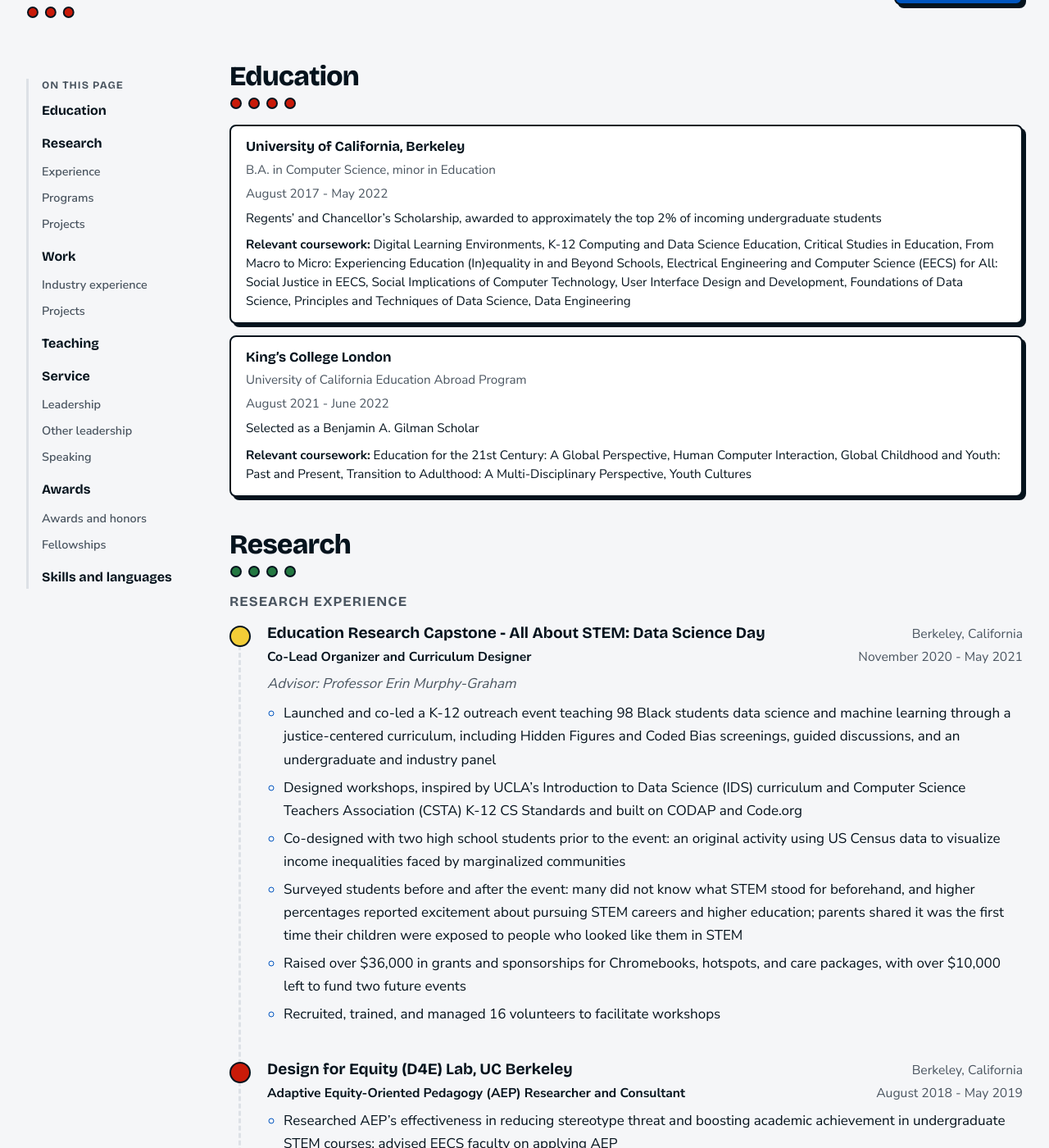
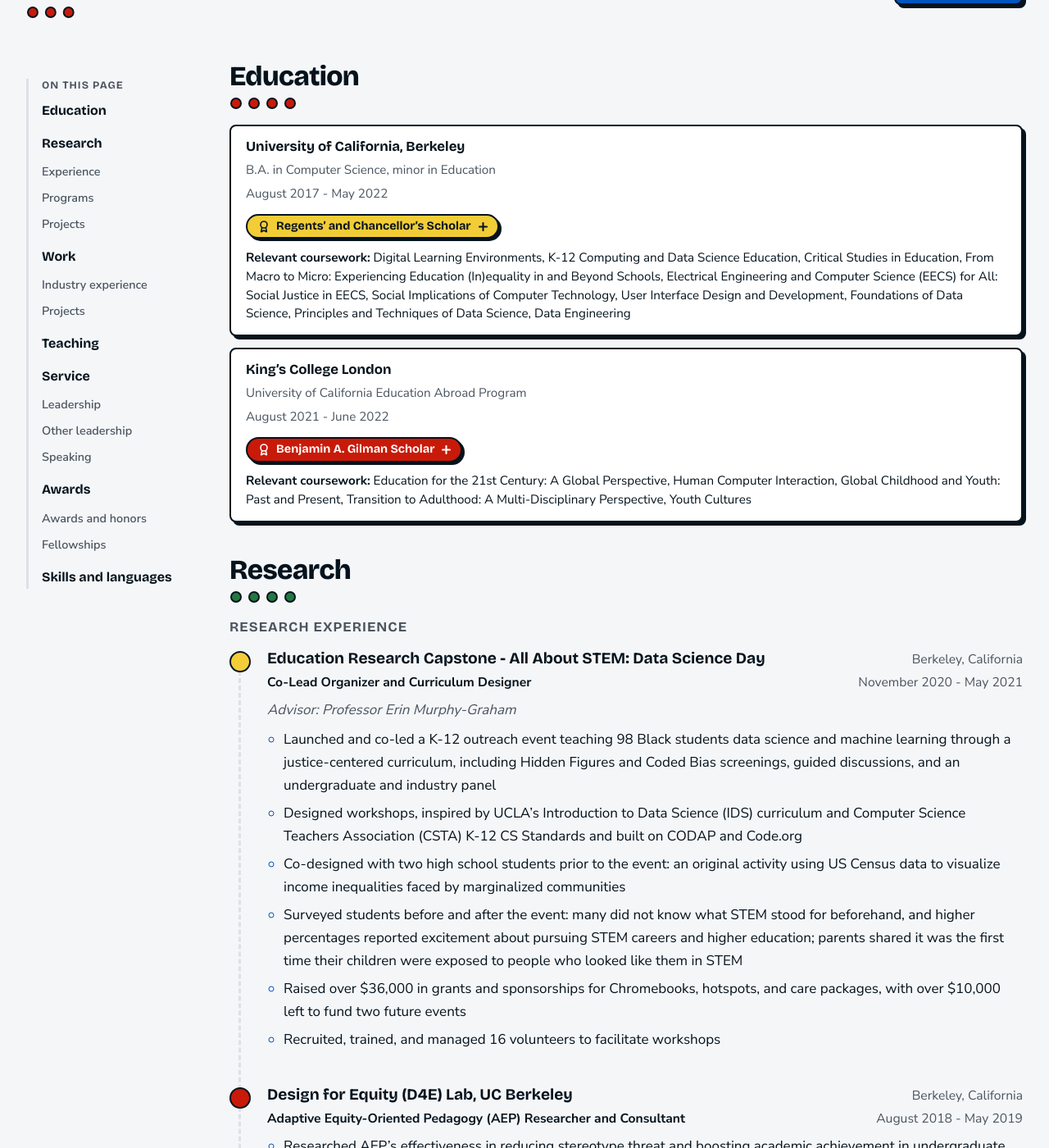
Before and after one commit to sarah-adebabay/sarah-adebabay.github.io, a Jekyll site: the page built from _pages/cv.md, in a window 1280 px wide and 1400 px high, scrolled down 256 px. Shown: the whole window at 82% size. Built offline with Jekyll 4.4.1, drawn with Linux system fonts in a browser that asks for light colours.

Commit message:
Show each school's scholarship as a pill that opens to describe the award
Co-Authored-By: Claude Opus 5.5 <noreply@anthropic.com>

```diff
--- /dev/null
+++ b/_includes/brick/scholarship.html
@@ -0,0 +1,5 @@
+{% comment %}A school's scholarship as a pill. Tapping it opens the pill to show what the award is.{% endcomment %}
+{% if include.s %}<details class="sch">
+  <summary><svg class="sch-ic" viewBox="0 0 24 24" aria-hidden="true"><circle cx="12" cy="9" r="6" fill="none" stroke="currentColor" stroke-width="2.4"/><path d="M8.5 14 7 22l5-2.6L17 22l-1.5-8" fill="none" stroke="currentColor" stroke-width="2.4" stroke-linejoin="round"/></svg><span>{{ include.s.name }}</span><svg class="sch-plus" viewBox="0 0 12 12" aria-hidden="true"><path d="M6 1v10M1 6h10" stroke="currentColor" stroke-width="2.2" stroke-linecap="round"/></svg></summary>
+  <p>{{ include.s.about }}</p>
+</details>{% endif %}
--- a/_layouts/brick-home.html
+++ b/_layouts/brick-home.html
@@ -116,7 +116,7 @@
       </ul>
       <h3 class="sub">Education</h3>
       <ul class="plain">
-        {% for e in h.education %}<li class="edu"><strong>{{ e.school }}</strong><small>{{ e.degree }}</small><small>{{ e.dates }}</small>{% for n in e.notes %}<small>{{ n }}</small>{% endfor %}</li>
+        {% for e in h.education %}<li class="edu"><strong>{{ e.school }}</strong><small>{{ e.degree }}</small><small>{{ e.dates }}</small>{% include brick/scholarship.html s=e.scholarship %}</li>
         {% endfor %}
       </ul>
       {% include brick/see-more.html anchor="education" count=h.education.size noun="schools" %}
--- a/_pages/cv.md
+++ b/_pages/cv.md
@@ -29,7 +29,7 @@ redirect_from:
 <section class="record" id="education">
   <h2>Education</h2>
   <ul class="plain">
-    {% for e in site.data.home.education %}<li class="edu"><strong>{{ e.school }}</strong><small>{{ e.degree }}</small><small>{{ e.dates }}</small>{% for n in e.notes %}<p class="li-about">{{ n }}</p>{% endfor %}
+    {% for e in site.data.home.education %}<li class="edu"><strong>{{ e.school }}</strong><small>{{ e.degree }}</small><small>{{ e.dates }}</small>{% include brick/scholarship.html s=e.scholarship %}
       {% if e.coursework %}<p class="li-about edu-courses"><span class="edu-lbl">Relevant coursework:</span> {{ e.coursework | join: ", " }}</p>{% endif %}</li>
     {% endfor %}
   </ul>
--- a/assets/css/brick.css
+++ b/assets/css/brick.css
@@ -374,6 +374,21 @@ p { margin: 0 0 16px; }
 /* Education: school, degree and dates each on their own line; CV entries add a coursework line */
 .plain .edu-courses { margin-top: 10px; }
 .plain .edu-lbl { font-weight: 700; }
+/* Scholarship pill: flat sticker (no tilt). Tapping opens it to show what the award is.
+   Colors cycle by school (yellow, red, blue, green) so neighboring cards never match. */
+.sch { display: inline-block; max-width: 100%; margin: 12px 0 0; border: 2.5px solid var(--line); border-radius: 18px;
+  box-shadow: 3px 3px 0 var(--line); background: #F2CD37; color: #05131D; }
+.edu:nth-child(4n+2) .sch { background: #C91A09; color: #fff; }
+.edu:nth-child(4n+3) .sch { background: #0055BF; color: #fff; }
+.edu:nth-child(4n+4) .sch { background: #237841; color: #fff; }
+.sch summary { display: flex; align-items: center; gap: 7px; padding: 4px 12px; cursor: pointer; list-style: none;
+  font-family: var(--display); font-weight: 700; font-size: .9rem; line-height: 1.3; }
+.sch summary::-webkit-details-marker { display: none; }
+.sch summary:focus-visible { outline: 3px solid var(--grape); outline-offset: 3px; border-radius: 16px; }
+.sch-ic { width: 16px; height: 16px; flex: none; }
+.sch-plus { width: 11px; height: 11px; flex: none; margin-left: 2px; }
+.sch[open] .sch-plus { transform: rotate(45deg); }
+.sch p { margin: 0; padding: 0 14px 9px 35px; font-size: .9rem; line-height: 1.45; }
 .see-all { margin: 30px 0 0; }
 .see-all .btn { display: inline-block; text-decoration: none; }
 /* "See all N things" link under each home subsection, underlined in the section's stud color. */
```
Also changed, not shown: _data/home.yml (+8 -5 lines).
